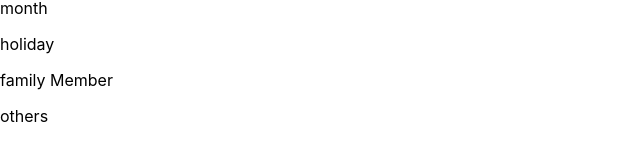
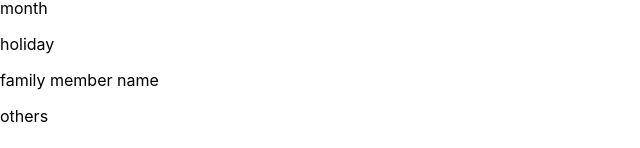
Before and after one commit to connkat/home-videos, a React (Create React App) app in the folder client/: page / in a window 1280 px wide. Shown: the part 306-454 px from the top of the page, without its empty margins (0-640 px from the left). Built offline with nearby package versions, Linux system fonts and the light colour scheme; no server answers; the HTML template or start-up script is replaced by a standard one.

Commit message:
added video player comp

```diff
--- a/client/src/components/VideoCard.jsx
+++ b/client/src/components/VideoCard.jsx
@@ -1,12 +1,13 @@
-
+import VideoPlayer from './VideoPlayer.jsx';
 function VideoCard() {
   return (
     <div className="video-card">
         <p>year</p>
         <p>month</p>
         <p>holiday</p>
-        <p>family Member</p>
+        <p>family member name</p>
         <p>others</p>
+        <VideoPlayer />
     </div>
   );
 }
--- /dev/null
+++ b/client/src/components/VideoPlayer.jsx
@@ -0,0 +1,5 @@
+function VideoPlayer() {
+  return <div className="video-player"></div>;
+}
+
+export default VideoPlayer;
```
